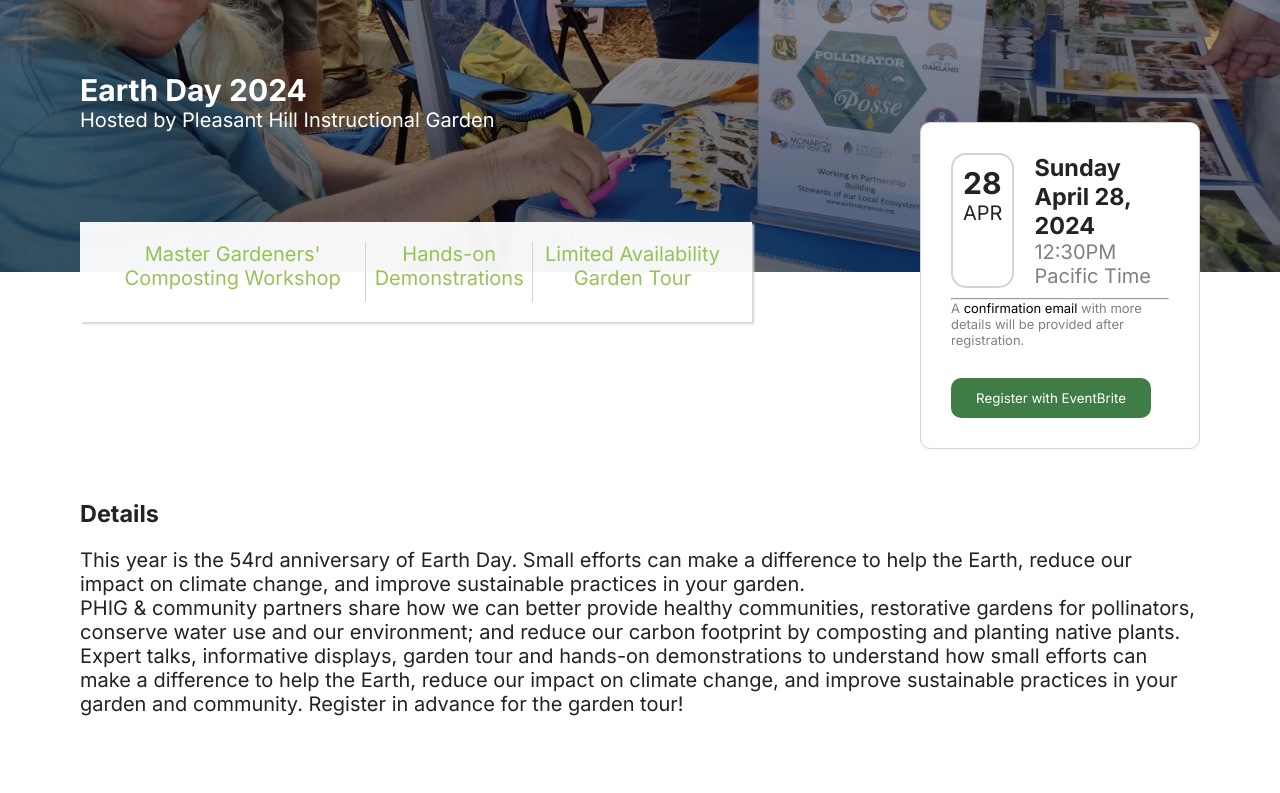
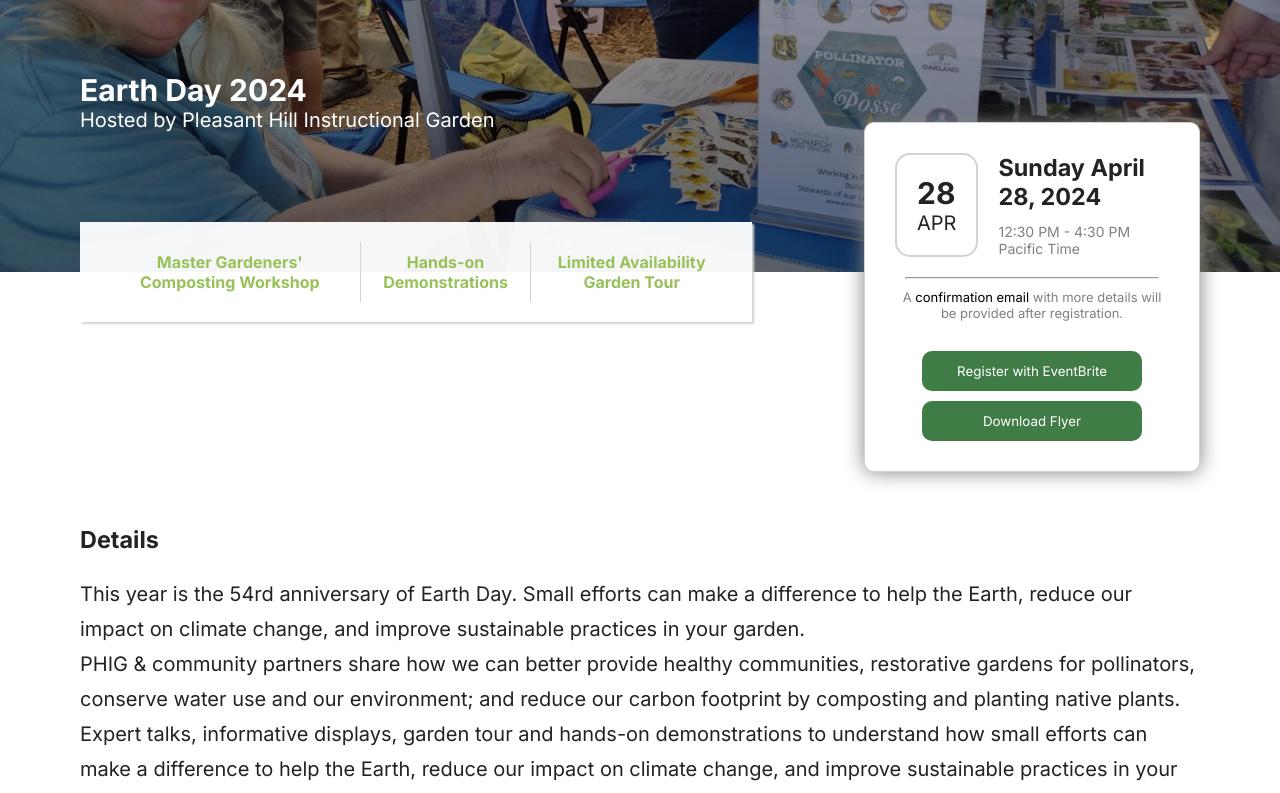
Before and after one commit to ramitaarora/phig-website, a React (Create React App) app: page / in a window 1280 px wide. Shown: the part 2540-3333 px from the top of the page. Built offline with nearby package versions, Linux system fonts and the light colour scheme; a web font is replaced by a local one.

Commit message:
featured event edits

```diff
--- a/src/components/PheaturedEvent.jsx
+++ b/src/components/PheaturedEvent.jsx
@@ -10,34 +10,50 @@ export default function PheaturedEvent() {
 
             <div className={css`display: flex; justify-content: space-between; margin: 0 80px;`}>
                 <div id="overlay-header" className={css`background-color: rgba(255, 255, 255, 0.95); position: relative; top: -50px; display: flex; width: 60%; text-align: center; padding: 20px; height: 100px; box-shadow: 2px 2px 2px lightgrey;`}>
-                    <p className={css`border-right: 1px solid lightgrey;color:#97C159;`}>Master Gardeners' Composting Workshop</p>
-                    <p className={css`border-right: 1px solid lightgrey;color:#97C159;`}>Hands-on Demonstrations</p>
-                    <p className={css`color:#97C159;`}>Limited Availability Garden Tour</p>
+                    <p className={css`border-right: 1px solid lightgrey;color:#97C159; font-size: 16px; padding: 10px; font-weight: bold;`}>Master Gardeners' Composting Workshop</p>
+                    <p className={css`border-right: 1px solid lightgrey;color:#97C159; font-size: 16px; padding: 10px; font-weight: bold;`}>Hands-on Demonstrations</p>
+                    <p className={css`color:#97C159; font-size: 16px; padding: 10px; font-weight: bold;`}>Limited Availability Garden Tour</p>
                 </div>
 
-                <div id="event-date" className={css`background-color: white; position: relative; top: -150px; width: 25%; padding: 30px; border: 1px solid lightgrey; border-radius: 10px;`}>
+                <div id="event-date" className={css`background-color: white; position: relative; top: -150px; width: 30%; padding: 30px; border: 1px solid lightgrey; border-radius: 10px; box-shadow: 0px 0px 20px grey; display: flex; flex-direction: column; justify-content: space-evenly;`}>
+
                     <div className={css`display: flex; margin-bottom: 10px;`}>
-                        <div className={css`margin-right: 20px; border: 2px solid lightgrey;padding: 10px; border-radius: 15px`}>
+                        <div className={css`margin-right: 20px; border: 2px solid lightgrey;padding: 20px; border-radius: 15px;`}>
                             <h2>28</h2>
                             <p>APR</p>
                         </div>
-                        <div>
+                        <div className={css`display: flex; flex-direction: column; justify-content: space-between;`}>
                             <h3>Sunday April 28, 2024</h3>
-                            <p style={{ color: 'grey' }}>12:30PM Pacific Time</p>
+                            <div>
+                                <p className={css`color: grey; font-size: 14px;`}>12:30 PM - 4:30 PM</p>
+                                <p className={css`color: grey; font-size: 14px;`}>Pacific Time</p>
+                            </div>
+                        </div>
+                    </div>
 
-                        </div>
+                    <hr style={{ color: 'lightgrey', display: 'flex', margin: '10px' }}></hr>
 
+                    <div className={css`text-align: center;`}>
+                        <p style={{ color: 'grey', fontSize: 'small' }}>A <span style={{ color: 'black', fontSize: 'small' }}>confirmation email</span> with more details will be provided after registration.</p>
+                        <a href="https://www.eventbrite.com/e/earth-day-2024-free-fun-family-friendly-educational-tickets-833927518657?aff=oddtdtcreator" target="_blank" rel="noreferrer">
+                            <button className={css`border-radius: 10px;margin-top: 30px;height: 40px;width: 80%;cursor: pointer;padding: 4px; border: 6px; font-size: big; background-color: #407D46; color: white;`}>
+                                Register with EventBrite
+                            </button>
+                        </a>
+                        <a href="./downloads/EarthDay_2024_flyer.pdf" download>
+                            <button className={css`border-radius: 10px;margin-top: 10px;height: 40px;width: 80%;cursor: pointer;padding: 4px; border: 6px; font-size: big; background-color: #407D46; color: white;`}>
+                                Download Flyer
+                            </button>
+                        </a>
                     </div>
-                    <hr style={{color:'lightgrey', display:'flex'}}></hr>
 
-                    <p style={{color:'grey', fontSize:'small'}}>A <span style={{color:'black', fontSize:'small'}}>confirmation email</span> with more details will be provided after registration.</p>
-                    <a href="https://www.eventbrite.com/e/earth-day-2024-free-fun-family-friendly-educational-tickets-833927518657?aff=oddtdtcreator" target="_blank" rel="noreferrer"> <button className={css`border-radius: 10px;margin-top: 30px;height: 40px;width: 200px;cursor: pointer;padding: 4px; border: 6px; font-size: big; background-color: #407D46; color: white;`}>  Register with EventBrite </button> </a>
                 </div>
             </div>
 
 
-            <div id="event-details" className={css`position: relative; top: -100px;margin-left: 80px; margin: 80px`}>
-                <h3 style={{fontWeight: 'bold', marginBottom:'20px', marginTop: '-80px'}}>Details</h3>
+            <div id="event-details" className={css`position: relative; top: -100px; margin: 80px; line-height: 35px;`}>
+                <h3 style={{ fontWeight: 'bold', marginBottom: '20px', marginTop: '-80px' }}>Details</h3>
+                {/* <button>Garden History</button> */}
                 <p>This year is the 54rd anniversary of Earth Day. Small efforts can make a difference to help the Earth, reduce our impact on climate change, and improve sustainable practices in your garden. </p>
                 <p>PHIG & community partners share how we can better provide healthy communities, restorative gardens for pollinators, conserve water use and our environment; and reduce our carbon footprint by composting and planting native plants. Expert talks, informative displays, garden tour and hands-on demonstrations to understand how small efforts can make a difference to help the Earth, reduce our impact on climate change, and improve sustainable practices in your garden and community. Register in advance for the garden tour!</p>
             </div>
```
Also changed, not shown: 1 other file (tests, documents, lock files or other folders).
